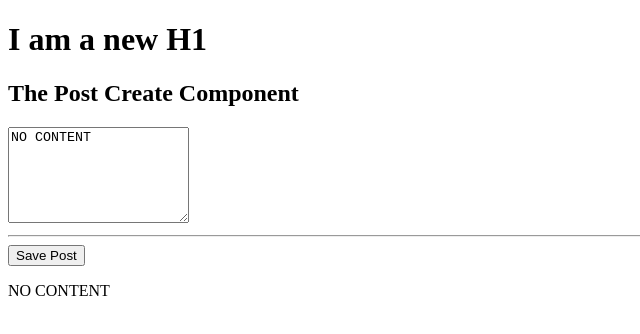
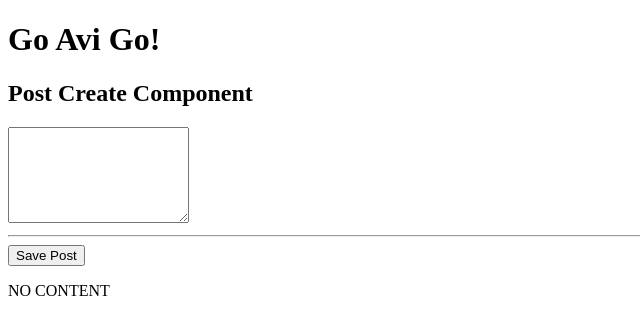
Before and after one commit to avidrucker/mean-course, an Angular app: page / in a window 1280 px wide. Shown: the top 334 px of the page, without its empty margins (0-640 px from the left). Built offline with nearby package versions, Linux system fonts and the light colour scheme.

Commit message:
complete section 16

```diff
--- a/src/app/app.component.html
+++ b/src/app/app.component.html
@@ -1,5 +1,5 @@
 <!--The content below is only a placeholder and can be replaced.-->
-<h1>I am a new H1</h1>
+<h1>Go Avi Go!</h1>
 <app-post-create></app-post-create>
 
 <router-outlet></router-outlet>
--- a/src/app/app.module.ts
+++ b/src/app/app.module.ts
@@ -1,5 +1,6 @@
 import { BrowserModule } from '@angular/platform-browser';
 import { NgModule } from '@angular/core';
+import { FormsModule } from '@angular/forms';
 
 import { AppRoutingModule } from './app-routing.module';
 import { AppComponent } from './app.component';
@@ -13,6 +14,7 @@ import { PostCreateComponent} from './posts/post-create/post-create.component';
   ],
   imports: [
     BrowserModule,
+    FormsModule,
     AppRoutingModule
   ],
   providers: [],
--- a/src/app/posts/post-create/post-create.component.html
+++ b/src/app/posts/post-create/post-create.component.html
@@ -1,7 +1,7 @@
-<h2>The Post Create Component</h2>
+<h2>Post Create Component</h2>
 
-<textarea rows="6" [value]="newPost" #postInput></textarea>
+<textarea rows="6" [(ngModel)]="enteredValue"></textarea>
 <hr>
-<button (click)="onAddPost(postInput)">Save Post</button>
+<button (click)="onAddPost()">Save Post</button>
 
 <p>{{ newPost }}</p>
--- a/src/app/posts/post-create/post-create.component.ts
+++ b/src/app/posts/post-create/post-create.component.ts
@@ -8,9 +8,10 @@ import { Component } from '@angular/core'; // component decorator must be import
     templateUrl: './post-create.component.html'
 })
 export class PostCreateComponent {
+  enteredValue = '';
   newPost = 'NO CONTENT';
 
   onAddPost(postInput: HTMLTextAreaElement) {
-    this.newPost = postInput.value; // console.dir(postInput); // to inspect
+    this.newPost = this.enteredValue; // console.dir(postInput); // to inspect
   }
 }
```
